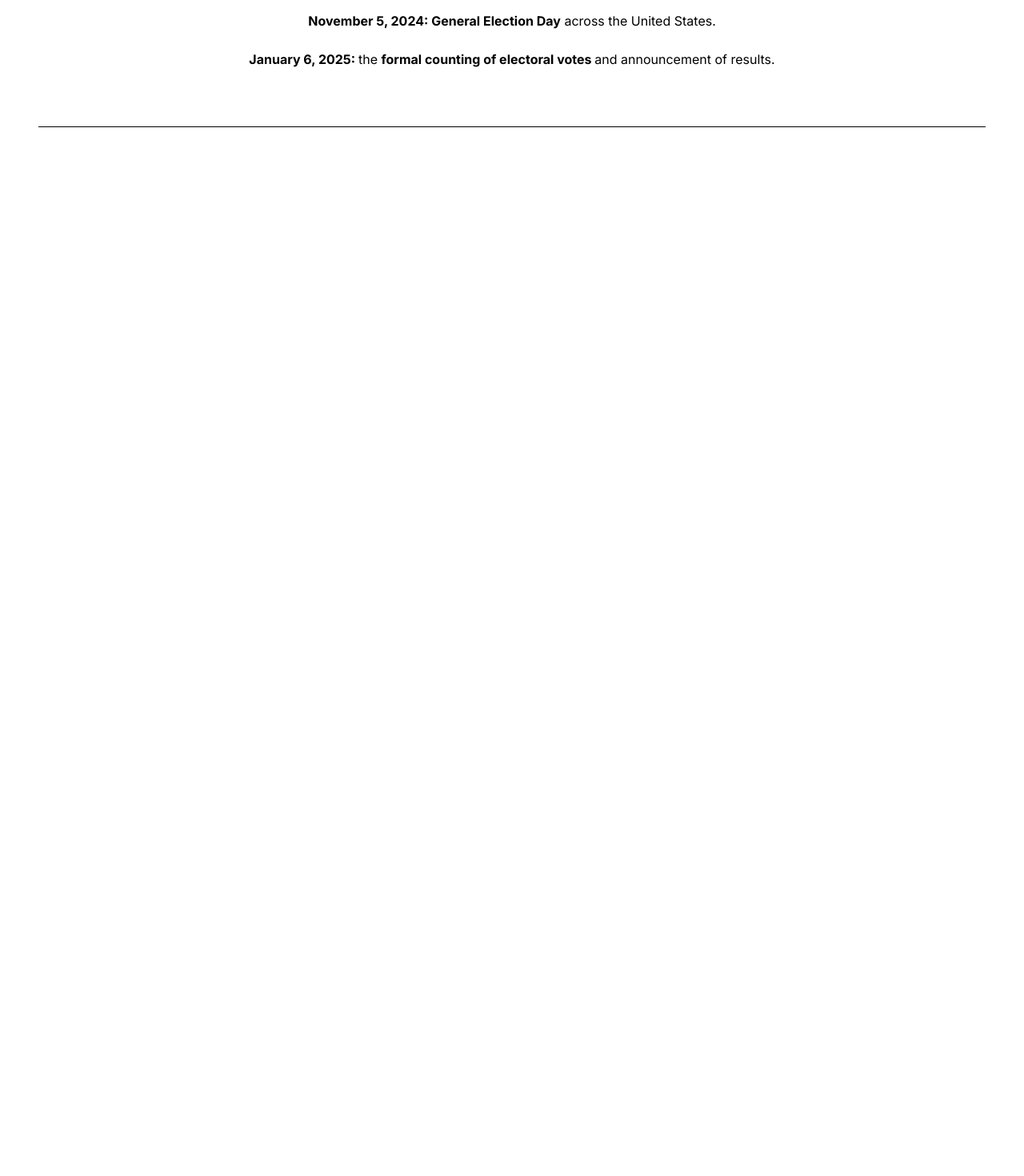
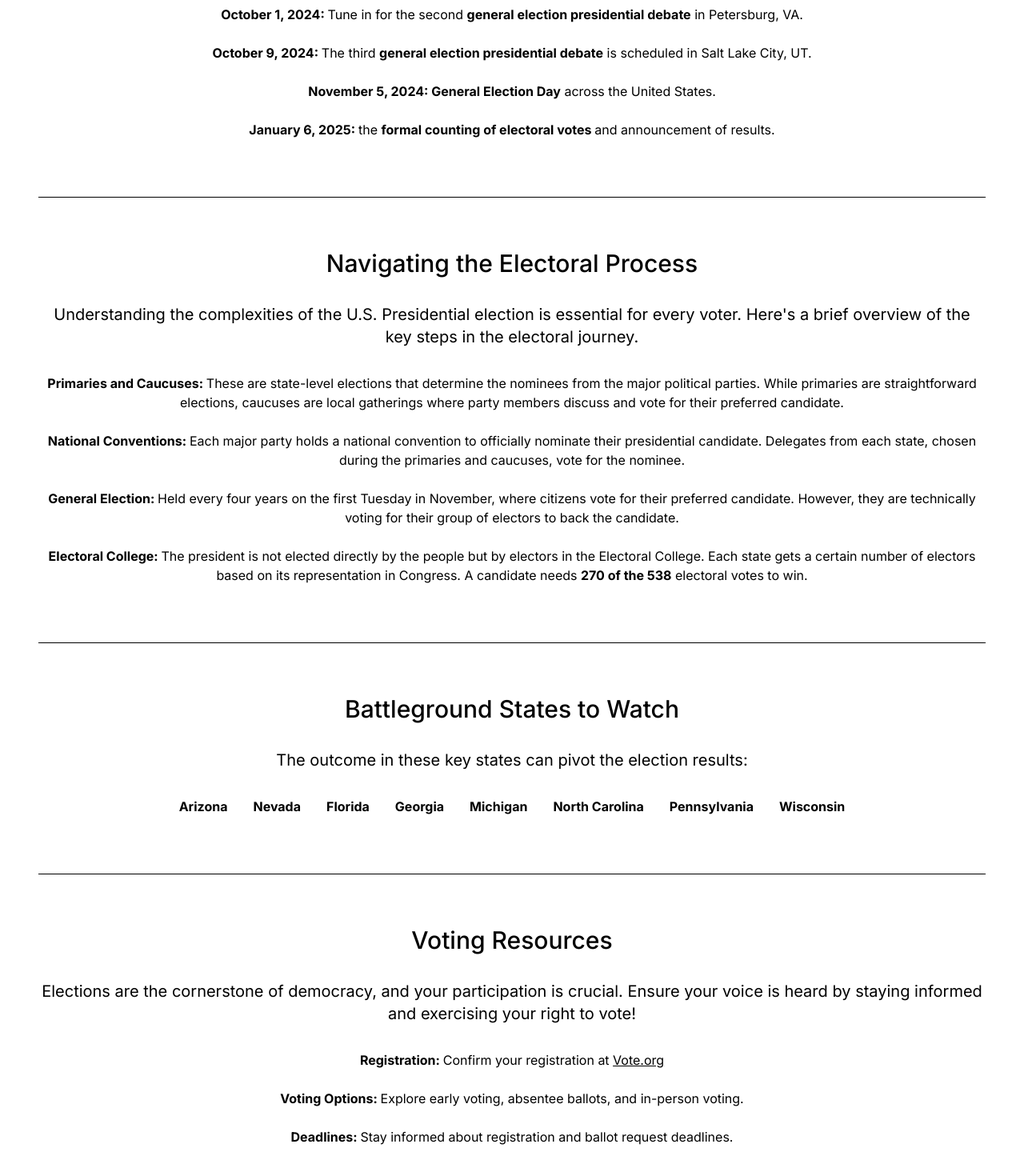
Before and after one commit to shlema-dev/verity-frontend, a Next.js app: page /electionbrief in a window 1280 px wide. Shown: the part 2392-3862 px from the top of the page at 80% size. Before the commit the page ends 2599 px from the top, so only its background shows below. Built offline with nearby package versions, Linux system fonts and the light colour scheme.

Commit message:
Finish election brief

```diff
--- a/app/electionbrief/page.tsx
+++ b/app/electionbrief/page.tsx
@@ -1,6 +1,9 @@
 import Candidates from "@/components/electionbrief/Candidates";
 import ElectionBriefHero from "@/components/electionbrief/ElectionBriefHero";
 import ElectionDates from "@/components/electionbrief/ElectionDates";
+import ElectoralProcess from "@/components/electionbrief/ElectoralProcess";
+import StatesToWatch from "@/components/electionbrief/StatesToWatch";
+import VotingResources from "@/components/electionbrief/VotingResources";
 
 export default function ElectionBriefPage() {
   return (
@@ -8,6 +11,9 @@ export default function ElectionBriefPage() {
       <ElectionBriefHero />
       <Candidates />
       <ElectionDates />
+      <ElectoralProcess />
+      <StatesToWatch />
+      <VotingResources />
     </div>
   );
 }
--- a/components/electionbrief/Candidates.tsx
+++ b/components/electionbrief/Candidates.tsx
@@ -61,7 +61,7 @@ const Candidates: React.FC = () => {
   ];
 
   return (
-    <div>
+    <section>
       <h2 className="mt-12 text-3xl font-medium text-gray-12 text-center">
         Meet the Candidates
       </h2>
@@ -97,7 +97,7 @@ const Candidates: React.FC = () => {
       />
 
       <div className="mt-24 border-b border-primary-6" />
-    </div>
+    </section>
   );
 };
 
--- a/components/electionbrief/ElectionDates.tsx
+++ b/components/electionbrief/ElectionDates.tsx
@@ -1,9 +1,14 @@
 const ElectionDates: React.FC = () => {
   return (
-    <div className="mt-8 pb-12 border-b border-primary-6">
+    <section className="mt-8 pb-12 border-b border-primary-6">
       <h2 className="mt-8 text-3xl font-medium text-gray-12 text-center">
         Important Election Dates
       </h2>
+      <p className="mt-8 text-xl text-center text-gray-11">
+        Mark your calendars! The election season is full of critical dates, and
+        we&apos;ve compiled the ones you can&apos;t afford to miss. Here&apos;s
+        when the pivotal moments in the 2024 election will occur:
+      </p>
       <ul className="mt-8">
         <li className="mb-6 text-center text-gray-12">
           <p>
@@ -11,6 +16,7 @@ const ElectionDates: React.FC = () => {
             hold their <b>presidential primary contests.</b>
           </p>
         </li>
+
         <li className="mb-6 text-center text-gray-12">
           <p>
             <b className="text-primary-11">September 16, 2024: </b> The first{" "}
@@ -18,6 +24,7 @@ const ElectionDates: React.FC = () => {
             Marcos, TX.
           </p>
         </li>
+
         <li className="mb-6 text-center text-gray-12">
           <p>
             <b className="text-primary-11">October 1, 2024: </b> Tune in for the
@@ -25,6 +32,7 @@ const ElectionDates: React.FC = () => {
             VA.
           </p>
         </li>
+
         <li className="mb-6 text-center text-gray-12">
           <p>
             <b className="text-primary-11">October 9, 2024: </b> The third{" "}
@@ -32,12 +40,14 @@ const ElectionDates: React.FC = () => {
             Lake City, UT.
           </p>
         </li>
+
         <li className="mb-6 text-center text-gray-12">
           <p>
             <b className="text-primary-11">November 5, 2024: </b>{" "}
             <b>General Election Day</b> across the United States.
           </p>
         </li>
+
         <li className="mb-6 text-center text-gray-12">
           <p>
             <b className="text-primary-11">January 6, 2025: </b> the{" "}
@@ -46,7 +56,7 @@ const ElectionDates: React.FC = () => {
           </p>
         </li>
       </ul>
-    </div>
+    </section>
   );
 };
 
--- /dev/null
+++ b/components/electionbrief/ElectoralProcess.tsx
@@ -0,0 +1,56 @@
+const ElectoralProcess: React.FC = () => {
+  return (
+    <section className="mt-8 pb-12 border-b border-primary-6">
+      <h2 className="mt-8 text-3xl font-medium text-gray-12 text-center">
+        Navigating the Electoral Process
+      </h2>
+      <p className="mt-8 text-xl text-center text-gray-11">
+        Understanding the complexities of the U.S. Presidential election is
+        essential for every voter. Here&apos;s a brief overview of the key steps
+        in the electoral journey.
+      </p>
+
+      <ul className="mt-8">
+        <li className="mb-6 text-center text-gray-12">
+          <p>
+            <b className="text-primary-11">Primaries and Caucuses: </b> These
+            are state-level elections that determine the nominees from the major
+            political parties. While primaries are straightforward elections,
+            caucuses are local gatherings where party members discuss and vote
+            for their preferred candidate.
+          </p>
+        </li>
+
+        <li className="mb-6 text-center text-gray-12">
+          <p>
+            <b className="text-primary-11">National Conventions: </b> Each major
+            party holds a national convention to officially nominate their
+            presidential candidate. Delegates from each state, chosen during the
+            primaries and caucuses, vote for the nominee.
+          </p>
+        </li>
+
+        <li className="mb-6 text-center text-gray-12">
+          <p>
+            <b className="text-primary-11">General Election: </b> Held every
+            four years on the first Tuesday in November, where citizens vote for
+            their preferred candidate. However, they are technically voting for
+            their group of electors to back the candidate.
+          </p>
+        </li>
+
+        <li className="mb-6 text-center text-gray-12">
+          <p>
+            <b className="text-primary-11">Electoral College: </b> The president
+            is not elected directly by the people but by electors in the
+            Electoral College. Each state gets a certain number of electors
+            based on its representation in Congress. A candidate needs{" "}
+            <b>270 of the 538</b> electoral votes to win.
+          </p>
+        </li>
+      </ul>
+    </section>
+  );
+};
+
+export default ElectoralProcess;
--- /dev/null
+++ b/components/electionbrief/StatesToWatch.tsx
@@ -0,0 +1,64 @@
+const StatesToWatch: React.FC = () => {
+  return (
+    <section className="mt-8 pb-12 border-b border-primary-6">
+      <h2 className="mt-8 text-3xl font-medium text-gray-12 text-center">
+        Battleground States to Watch
+      </h2>
+      <p className="mt-8 text-xl text-center text-gray-11">
+        The outcome in these key states can pivot the election results:
+      </p>
+
+      <ul className="mt-8 flex flex-wrap gap-8 justify-center">
+        <li className="mb-6 text-center text-gray-12">
+          <p>
+            <b className="text-primary-11">Arizona</b>
+          </p>
+        </li>
+
+        <li className="mb-6 text-center text-gray-12">
+          <p>
+            <b className="text-primary-11">Nevada</b>
+          </p>
+        </li>
+
+        <li className="mb-6 text-center text-gray-12">
+          <p>
+            <b className="text-primary-11">Florida</b>
+          </p>
+        </li>
+
+        <li className="mb-6 text-center text-gray-12">
+          <p>
+            <b className="text-primary-11">Georgia</b>
+          </p>
+        </li>
+
+        <li className="mb-6 text-center text-gray-12">
+          <p>
+            <b className="text-primary-11">Michigan</b>
+          </p>
+        </li>
+
+        <li className="mb-6 text-center text-gray-12">
+          <p>
+            <b className="text-primary-11">North Carolina</b>
+          </p>
+        </li>
+
+        <li className="mb-6 text-center text-gray-12">
+          <p>
+            <b className="text-primary-11">Pennsylvania</b>
+          </p>
+        </li>
+
+        <li className="mb-6 text-center text-gray-12">
+          <p>
+            <b className="text-primary-11">Wisconsin</b>
+          </p>
+        </li>
+      </ul>
+    </section>
+  );
+};
+
+export default StatesToWatch;
--- /dev/null
+++ b/components/electionbrief/VotingResources.tsx
@@ -0,0 +1,47 @@
+const VotingResources: React.FC = () => {
+  return (
+    <section className="mt-8 pb-12">
+      <h2 className="mt-8 text-3xl font-medium text-gray-12 text-center">
+        Voting Resources
+      </h2>
+      <p className="mt-8 text-xl text-center text-gray-11">
+        Elections are the cornerstone of democracy, and your participation is
+        crucial. Ensure your voice is heard by staying informed and exercising
+        your right to vote!
+      </p>
+
+      <ul className="mt-8">
+        <li className="mb-6 text-center text-gray-12">
+          <p>
+            <b className="text-primary-11">Registration: </b> Confirm your
+            registration at{" "}
+            <a
+              href="https://www.vote.org/?"
+              target="_blank"
+              rel="noopener noreferrer"
+              className="underline hover:text-primary-9"
+            >
+              Vote.org
+            </a>
+          </p>
+        </li>
+
+        <li className="mb-6 text-center text-gray-12">
+          <p>
+            <b className="text-primary-11">Voting Options: </b> Explore early
+            voting, absentee ballots, and in-person voting.
+          </p>
+        </li>
+
+        <li className="mb-6 text-center text-gray-12">
+          <p>
+            <b className="text-primary-11">Deadlines: </b> Stay informed about
+            registration and ballot request deadlines.
+          </p>
+        </li>
+      </ul>
+    </section>
+  );
+};
+
+export default VotingResources;
```
